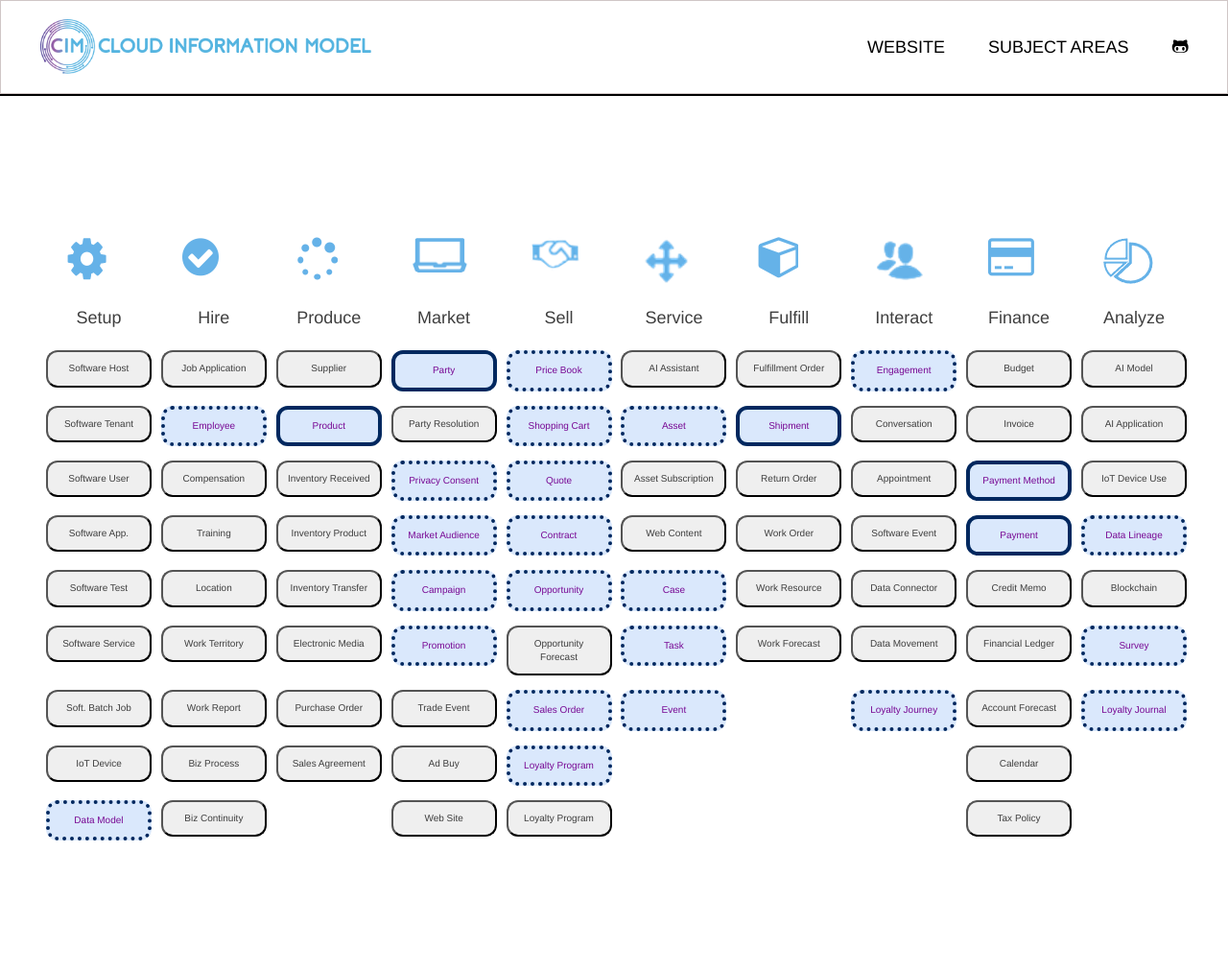
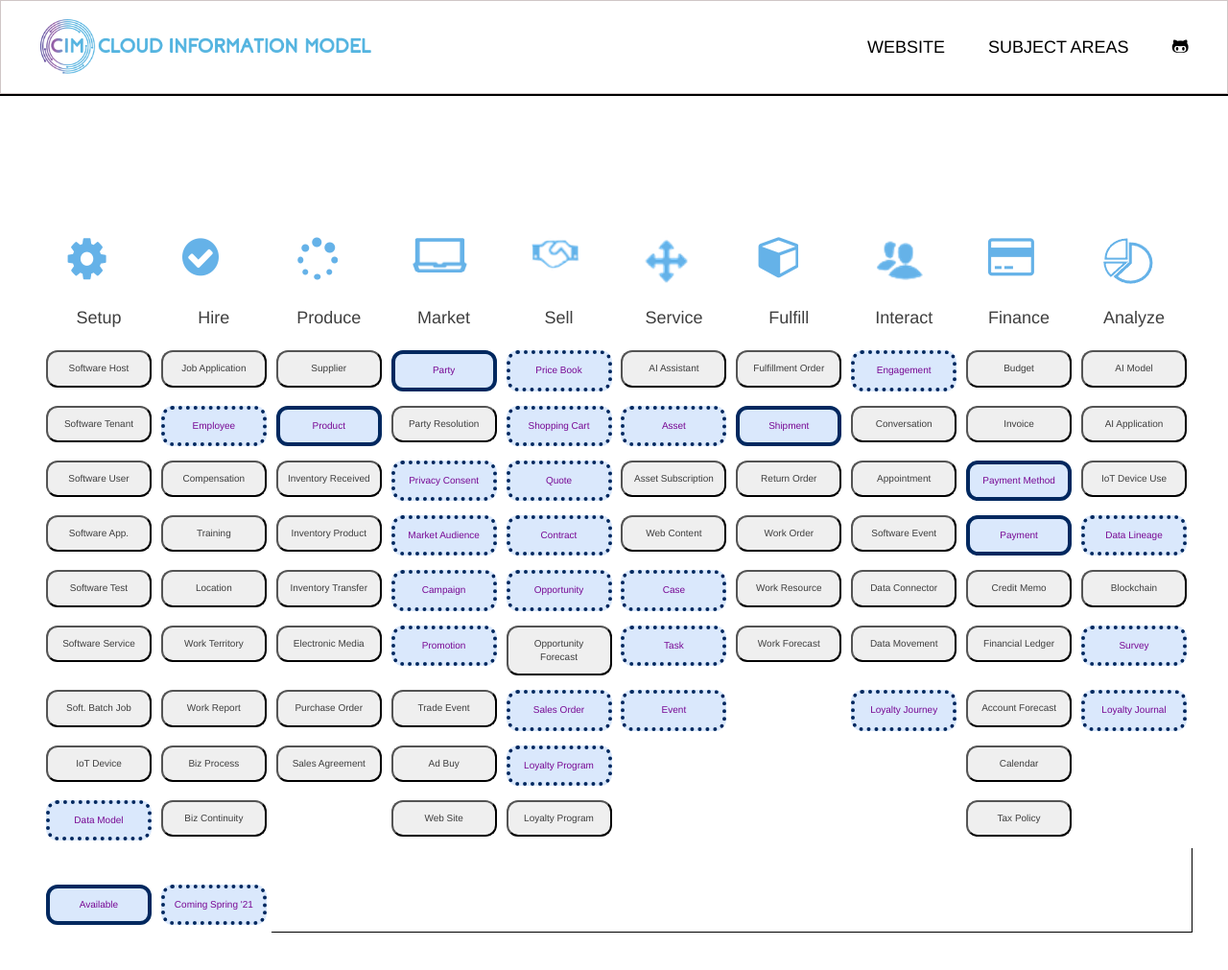
Before and after one commit to standards-hub/cim_github_pages, a Jekyll site: the page built from index.markdown, in a window 1280 px wide and 1082 px high. Shown: the top 1011 px of the window at 96% size. Built offline with Jekyll 4.4.1, drawn with Linux system fonts in a browser that asks for light colours; nearby versions of some CDN libraries; some web fonts are replaced; a script that is not in the unit is left out.

Commit message:
Etiquetas

```diff
--- a/_layouts/home.html
+++ b/_layouts/home.html
@@ -149,6 +149,14 @@
         {% endfor %}
       </tr>
       {% endfor %}
+       <tr style="background: white; ">
+        <td class="td">
+          <button class="button button4 button2" style="margin-top: 35px;">Available</button>
+        </td>
+        <td class="td">
+          <button class="button button4 button3" style="margin-top: 35px;" >Coming Spring '21</button>
+        </td>
+      </tr>
     </table>
   </div>
 
```
